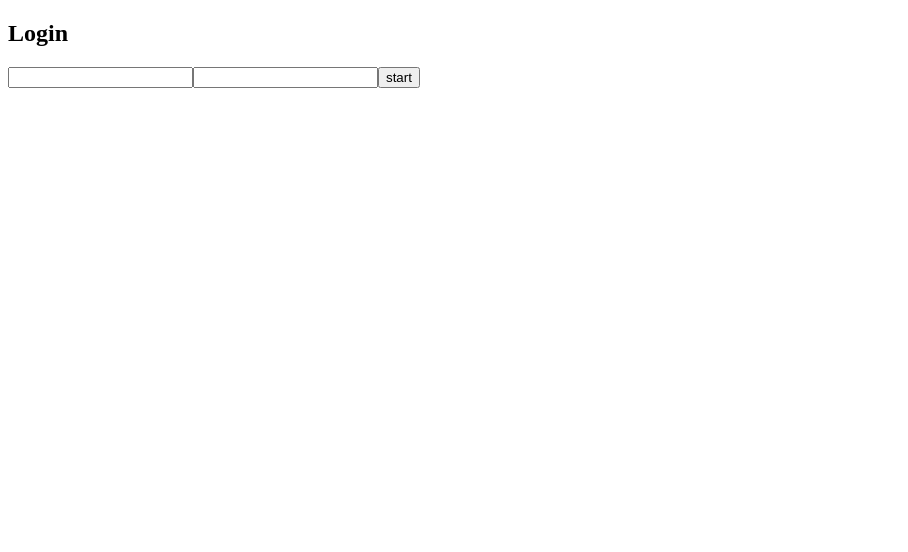
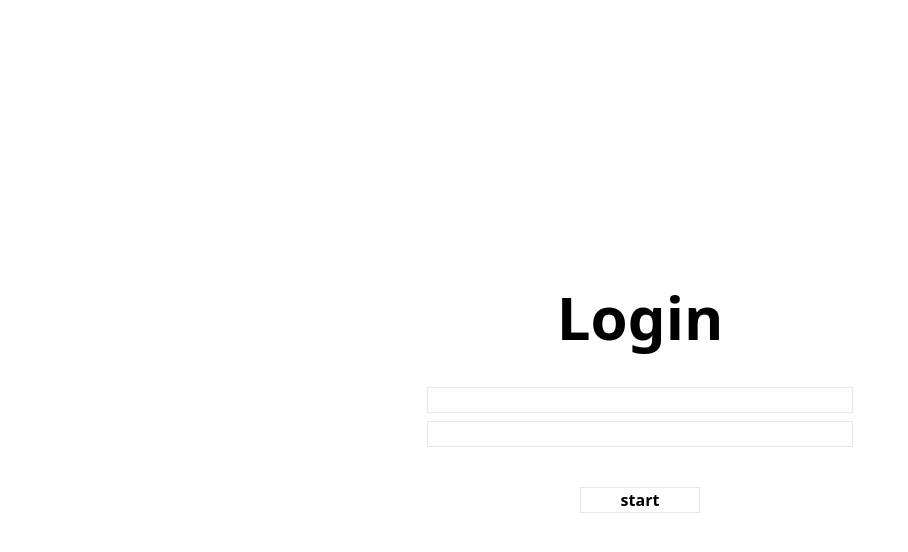
Before and after one commit to kototo522/zinbee-app, a Next.js app: page /login in a window 1280 px wide. Shown: the top 552 px of the page, without its empty margins (0-908 px from the left). Built offline with nearby package versions, Linux system fonts and the light colour scheme.

Commit message:
ログイン画面の大まかなデザイン

```diff
--- /dev/null
+++ b/src/features/page.ts
@@ -0,0 +1,3 @@
+export const PAGE_PATH = {
+  Login: '/login',
+}
--- a/src/pages/_app.tsx
+++ b/src/pages/_app.tsx
@@ -1,4 +1,4 @@
-// import '@/styles/globals.css'
+import '@/styles/globals.css'
 import type { AppProps } from 'next/app'
 
 export default function App({ Component, pageProps }: AppProps) {
--- a/src/pages/login.tsx
+++ b/src/pages/login.tsx
@@ -1,19 +1,26 @@
-import type { NextPage } from 'next'
 import { useRouter } from 'next/router'
 
-const Login: NextPage = () => {
+const Login = () => {
   const router = useRouter()
   function jumpHome() {
     router.push('./')
   }
 
   return (
-    <div>
-      <h2>Login</h2>
-      <input type="text" id="name" name="name" />
-      <input type="email" id="email" name="email" />
-      <input type="button" value="start" onClick={jumpHome} />
+    <div className="w-full h-screen flex flex-col justify-center items-center">
+      <h2 className="text-6xl font-black">Login</h2>
+      <div className="flex flex-col mt-10 w-1/3">
+        <input className="border" type="text" id="name" name="name" />
+        <input className="mt-2 border" type="email" id="email" name="email" />
+      </div>
+      <input
+        className="mt-10 px-10 font-black border"
+        type="button"
+        value="start"
+        onClick={jumpHome}
+      />
     </div>
   )
 }
+
 export default Login
--- a/src/styles/globals.css
+++ b/src/styles/globals.css
@@ -1,6 +1,6 @@
-/* @tailwind base;
+@tailwind base;
 @tailwind components;
-@tailwind utilities; */
+@tailwind utilities;
 
 :root {
   --foreground-rgb: 0, 0, 0;
```
Also changed, not shown: src/pages/index.tsx (+5 -7 lines).
